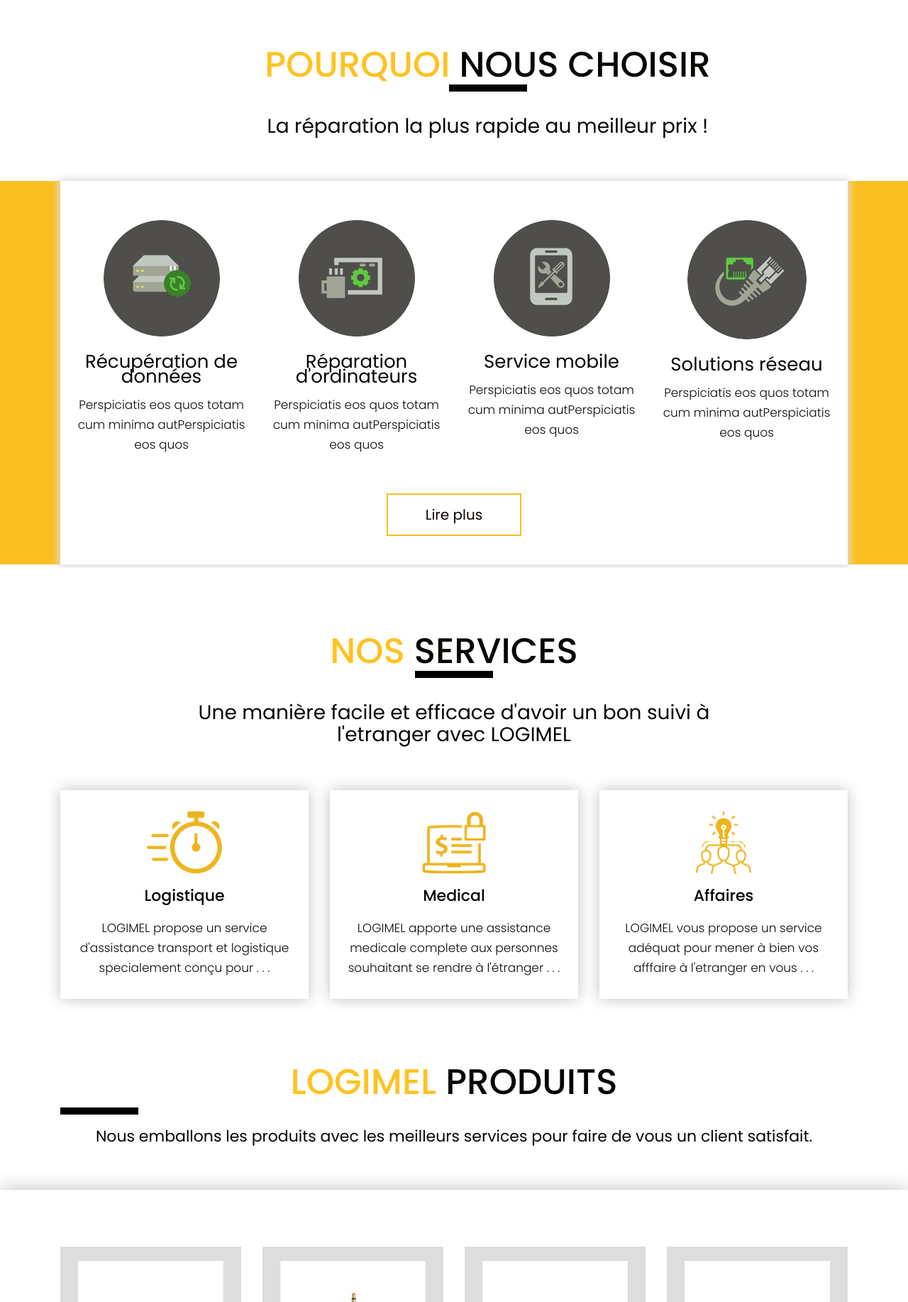
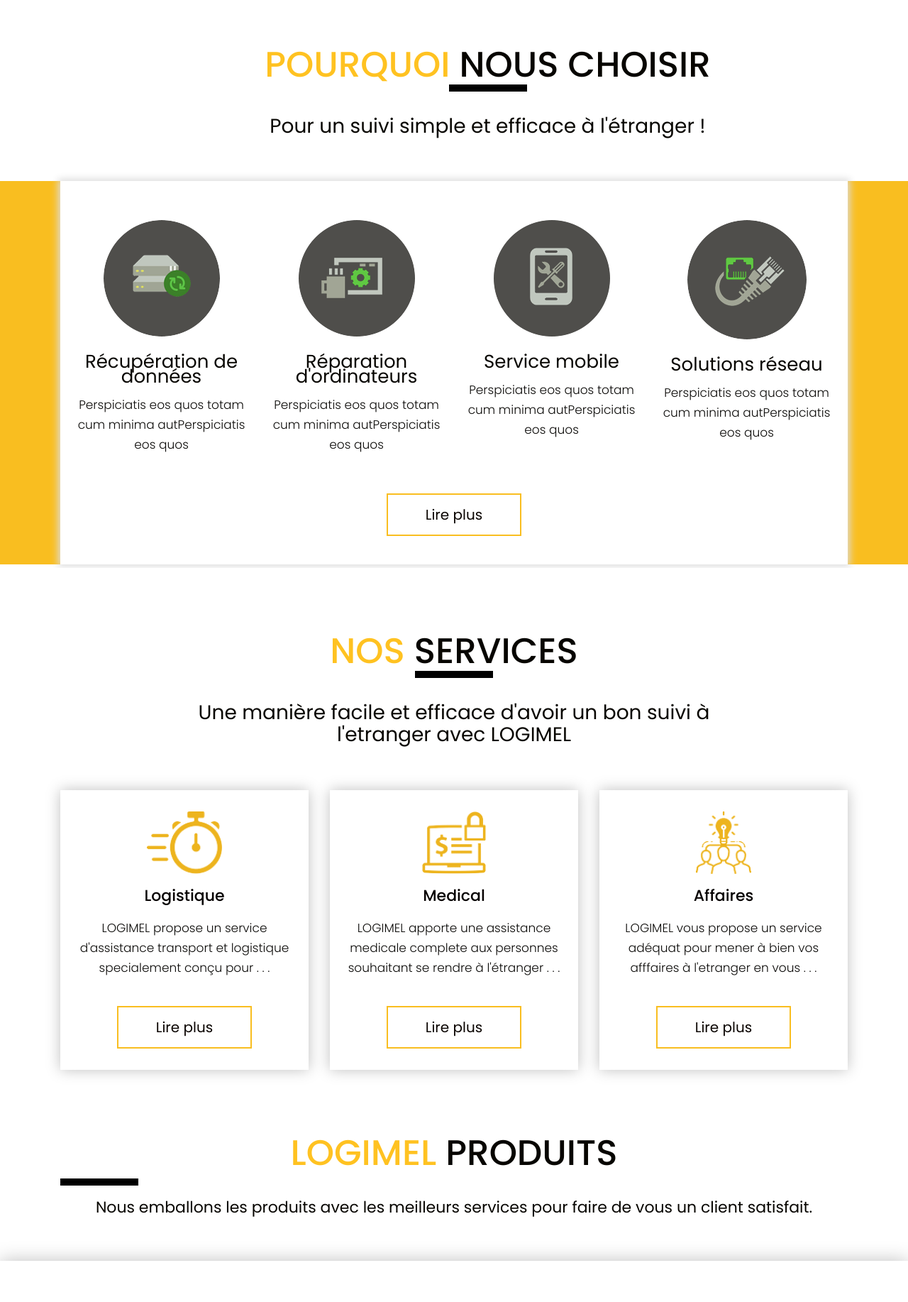
Before and after one commit to logimelTech/logimel_site_web, a Django app: page / in a window 1280 px wide. Shown: the part 572-2406 px from the top of the page at 71% size. Run offline with Django 5.2, Linux system fonts and the light colour scheme; some libraries are stand-ins or nearby versions.

Commit message:
ajout du bouton lire plus au niveau des services dans la page accueil pour acceder aux differents service

```diff
--- a/application_logimel/templates/accueil.html
+++ b/application_logimel/templates/accueil.html
@@ -68,7 +68,7 @@
                <div class="col-md-7 offset-md-3">
                   <div class="title">
                      <h2>Pourquoi <strong class="black">nous choisir</strong></h2>
-                     <span>La réparation la plus rapide au meilleur prix !</span>
+                     <span>Pour un suivi simple et efficace à l'étranger !</span>
                   </div>
                </div>
             </div>
@@ -132,6 +132,9 @@
                      <i><img src="{% static 'assets/icon/service1.png' %}"/></i>
                      <h3></i>Logistique</h3>
                      <p>LOGIMEL propose un service d'assistance transport et logistique specialement conçu pour . . .</p>
+                     <div class="col-md-12">
+                        <a class="read-more {% if request.path == '/nos_service/logistique/' %}active{% endif %}" href="{% url 'logistique' %}">Lire plus</a>
+                     </div>
                   </div>
                </div>
                <div class="col-xl-4 col-lg-4 col-md-4 col-sm-12">
@@ -140,15 +143,21 @@
                      <h3>Medical</h3>
                      <p>LOGIMEL apporte une assistance medicale complete aux personnes souhaitant
                          se rendre à l'étranger . . .</p>
+                         <div class="col-md-12">
+                           <a class="read-more {% if request.path == '/nos_service/medical/' %}active{% endif %}" href="{% url 'medical' %}">Lire plus</a>
+                        </div>
                   </div>
                </div>
                <div class="col-xl-4 col-lg-4 col-md-4 col-sm-12">
                   <div class="service-box">
                      <i><img src="{% static 'assets/icon/service3.png' %}"/></i>
                      <h3>Affaires</h3>
-                     <p>LOGIMEL vous propose un service adéquat pour mener à bien vos afffaire
+                     <p>LOGIMEL vous propose un service adéquat pour mener à bien vos afffaires
                         à l'etranger en vous  . . .
                      </p>
+                     <div class="col-md-12">
+                        <a class="read-more {% if request.path == '/nos_service/affaire/' %}active{% endif %}" href="{% url 'affaire' %}">Lire plus</a>
+                     </div>
                   </div>
                </div>
             </div>
```
